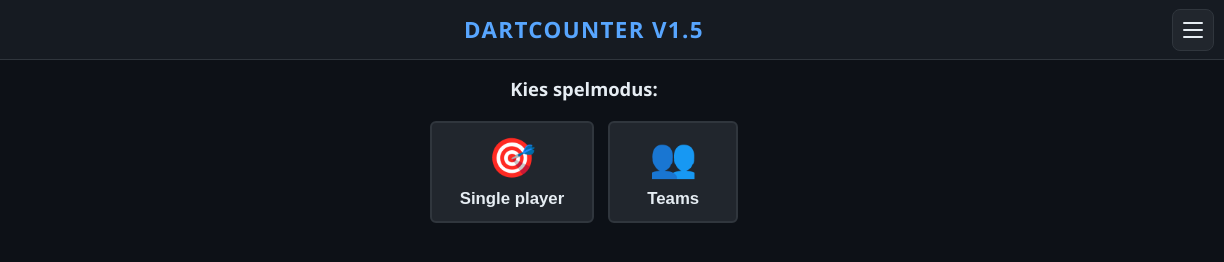
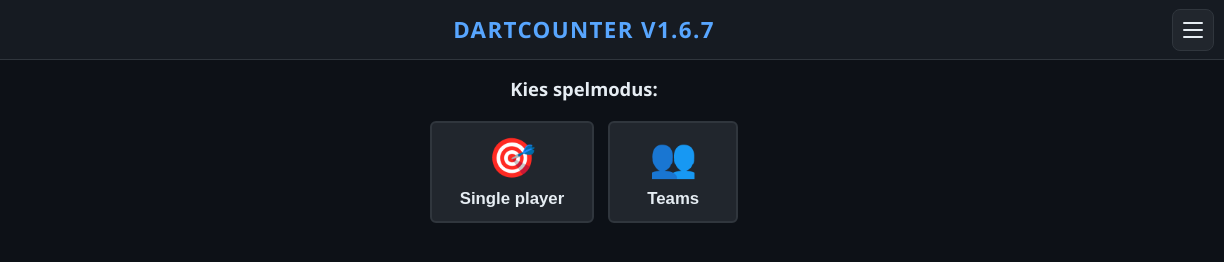
Before and after one commit to stefanboekee/Dartcounter, a plain HTML site: page index.html in a window 1280 px wide. Shown: the full height of the page, 56-1280 px from the left. Drawn offline with Linux system fonts and the light colour scheme.

Commit message:
Add files via upload

```diff
--- a/index.html
+++ b/index.html
@@ -3,7 +3,7 @@
 <head>
   <meta charset="UTF-8">
   <meta name="viewport" content="width=device-width, initial-scale=1.0, maximum-scale=1.0, user-scalable=no">
-  <title>Dartcounter V1.5</title>
+  <title>Dartcounter V1.6.7</title>
   <link rel="stylesheet" href="style.css">
   <link rel="icon" href="favicon.png" type="image/png">
 </head>
@@ -25,7 +25,7 @@
     <img src="logo.png" alt="Dartcounter Logo" class="logo">
   </div>
 
-  <h1>Dartcounter V1.5</h1>
+  <h1>Dartcounter V1.6.7</h1>
 
   <div id="hamburgerWrap">
     <button id="hamburgerBtn" onclick="toggleMenu()" aria-label="Menu" aria-expanded="false">
```
